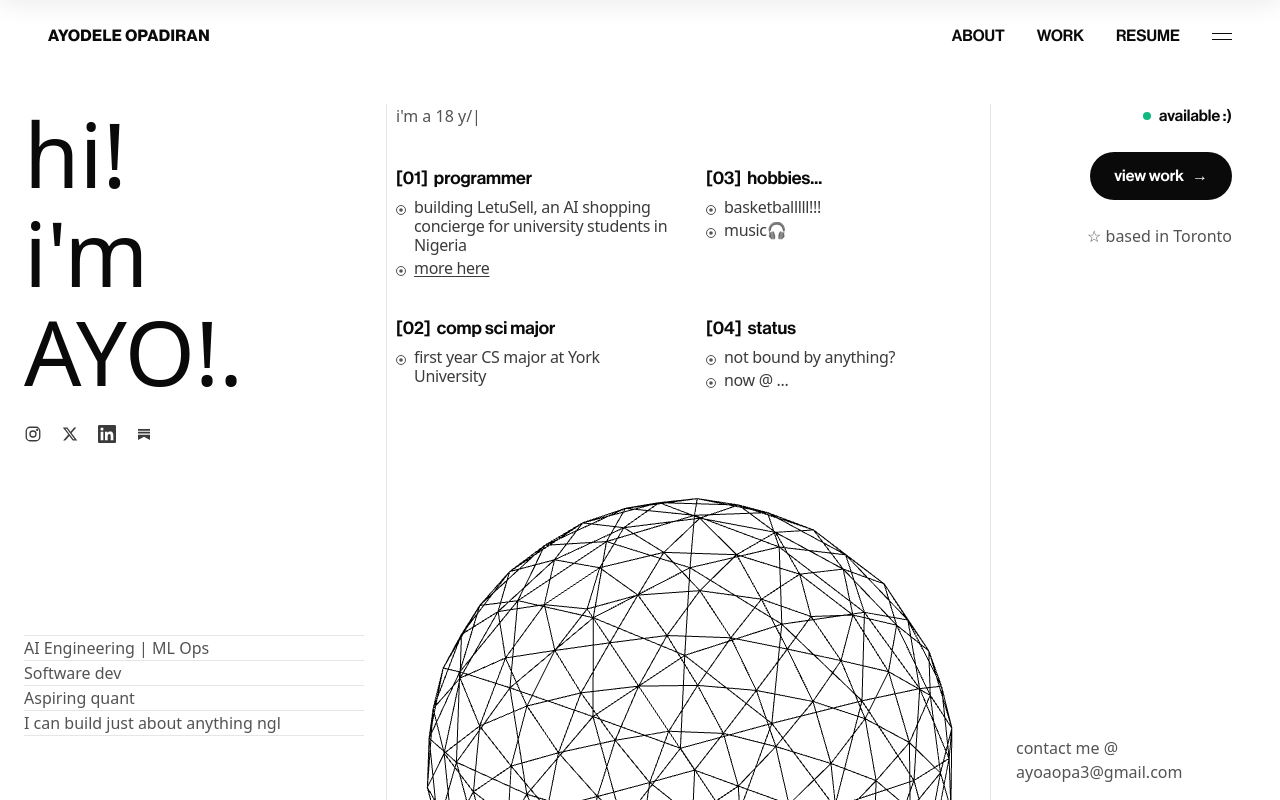
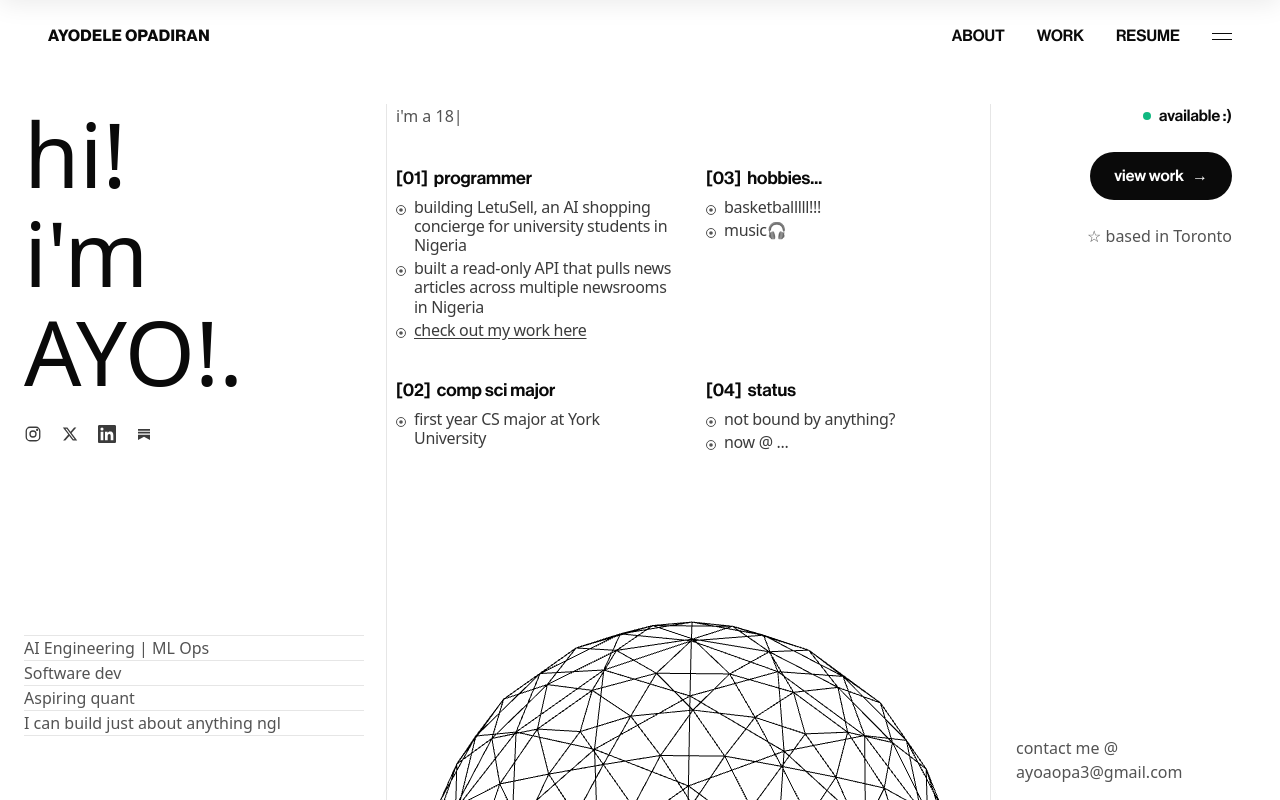
Before and after one commit to sforslime/my-site, a Next.js app: page / in a window 1280 px wide. Shown: the top 800 px of the page. Built offline with nearby package versions, Linux system fonts and the light colour scheme; a web font is replaced by a local one.

Commit message:
update page.tsx

```diff
--- a/app/page.tsx
+++ b/app/page.tsx
@@ -10,7 +10,8 @@ const roles = [
     title: "programmer",
     items: [
       "building LetuSell, an AI shopping concierge for university students in Nigeria",
-      { label: "more here", href: "/work" },
+      "built a read-only API that pulls news articles across multiple newsrooms in Nigeria",
+      { label: "check out my work here", href: "/work" },
     ],
   },
   {
@@ -149,7 +150,7 @@ export default function Home() {
         </div>
 
         <ScrollFadeText className="text-[16px] font-light leading-[1.5] text-ink mt-8">
-          i can build just about anything ngl! personal ai assistant? personal website? need me to refactor code? build a web scraper?this site is a work in progress, so expect to see new content and features added over time! i built it to share my projects, thoughts, and whatever else i find interesting. if you want to chat or collaborate, feel free to reach out on instagram! 🧙🏽‍♂️
+          i can build just about anything ngl! personal ai assistant? personal website? need me to refactor code? build a web scraper? this site is a work in progress, so expect to see new content and features added over time! i built it to share my projects, thoughts, and whatever else i find interesting. if you want to chat or collaborate, feel free to reach out on instagram! 🧙🏽‍♂️
         </ScrollFadeText>
 
         <StarDoodle className="-mx-6 w-screen aspect-square mt-4" />
```
